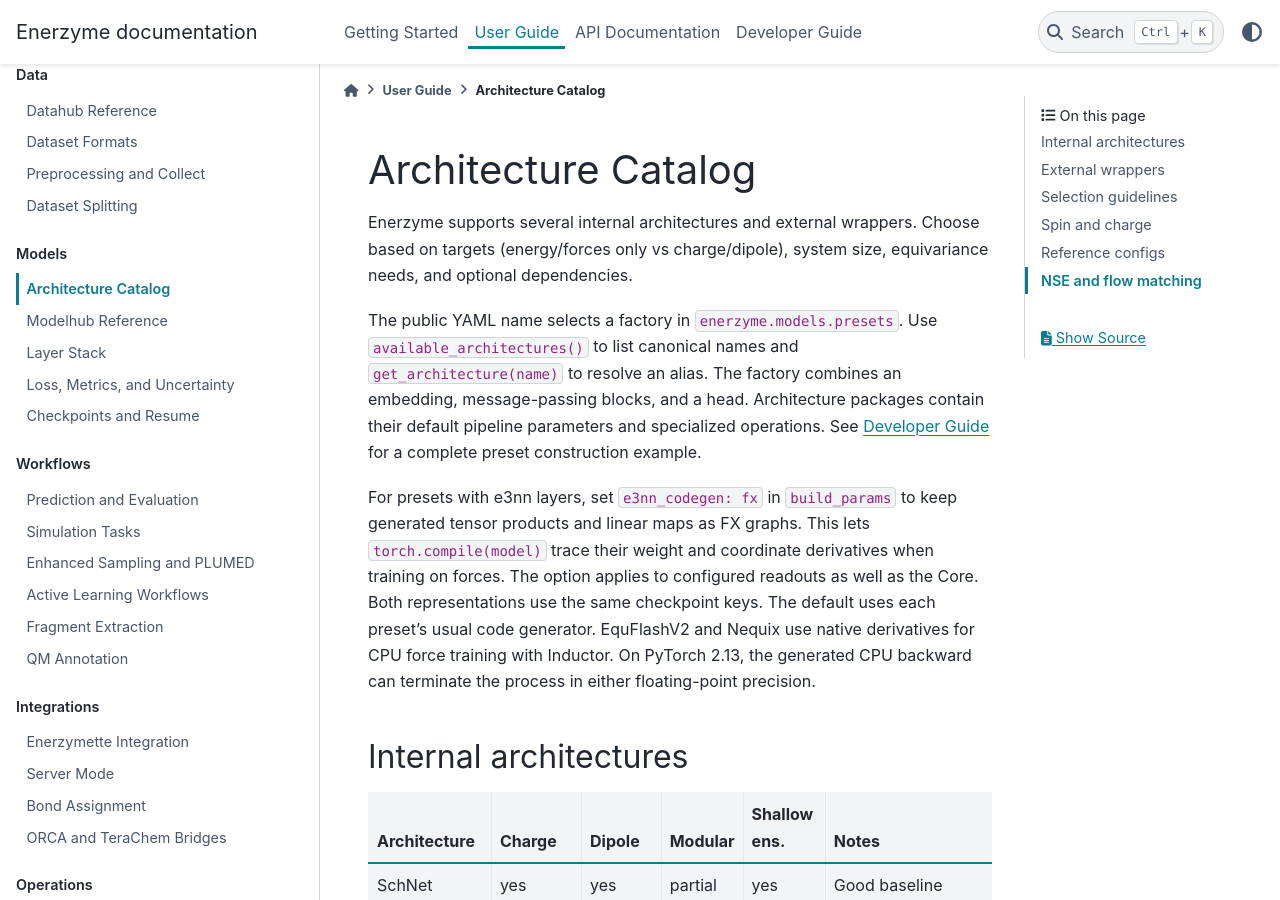
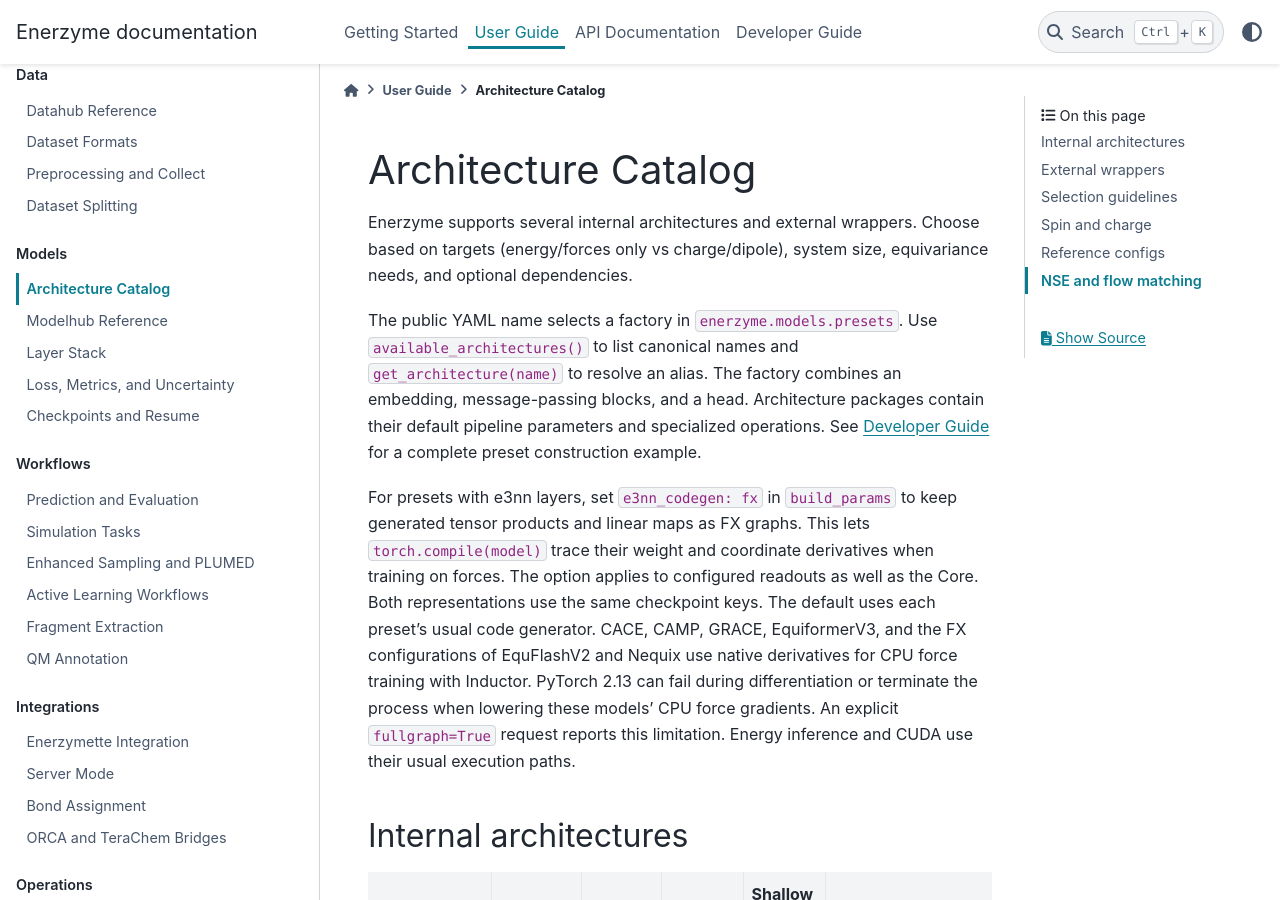
Before and after one commit to Benzoin96485/Enerzyme, a Sphinx documentation site: the page built from docs/user_guide/models/architecture_catalog.rst, in a window 1280 px wide and 900 px high. Built offline with Sphinx 7.4.7 and the PyData theme 0.15.4, drawn with Linux system fonts in a browser that asks for light colours.

Commit message:
Publish the geometry rechecks and document CPU force-training coverage
Co-authored-by: Weiliang Luo <luowl7@mit.edu>

```diff
--- a/docs/user_guide/models/architecture_catalog.rst
+++ b/docs/user_guide/models/architecture_catalog.rst
@@ -16,9 +16,12 @@ This lets :code:`torch.compile(model)` trace their weight and coordinate
 derivatives when training on forces. The option applies to configured
 readouts as well as the Core. Both representations use the same checkpoint
 keys. The default uses each preset's usual code generator.
-EquFlashV2 and Nequix use native derivatives for CPU force training with Inductor. On
-PyTorch 2.13, the generated CPU backward can terminate the process in either
-floating-point precision.
+CACE, CAMP, GRACE, EquiformerV3, and the FX configurations of EquFlashV2
+and Nequix use native derivatives for CPU force training with Inductor.
+PyTorch 2.13 can fail during differentiation or terminate the process
+when lowering these models' CPU force gradients. An explicit
+:code:`fullgraph=True` request reports this limitation. Energy inference
+and CUDA use their usual execution paths.
 
 Internal architectures
 ----------------------
```
Also changed, not shown: 2 other files.
